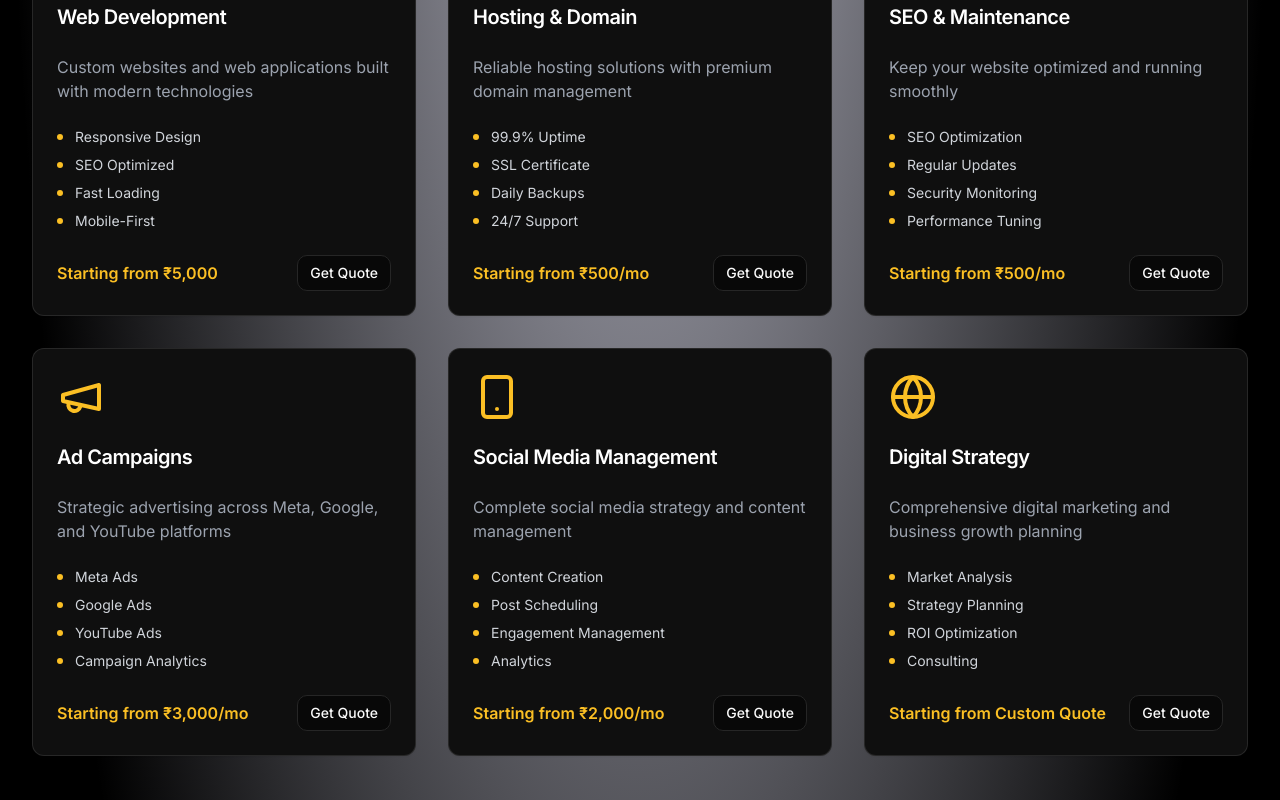
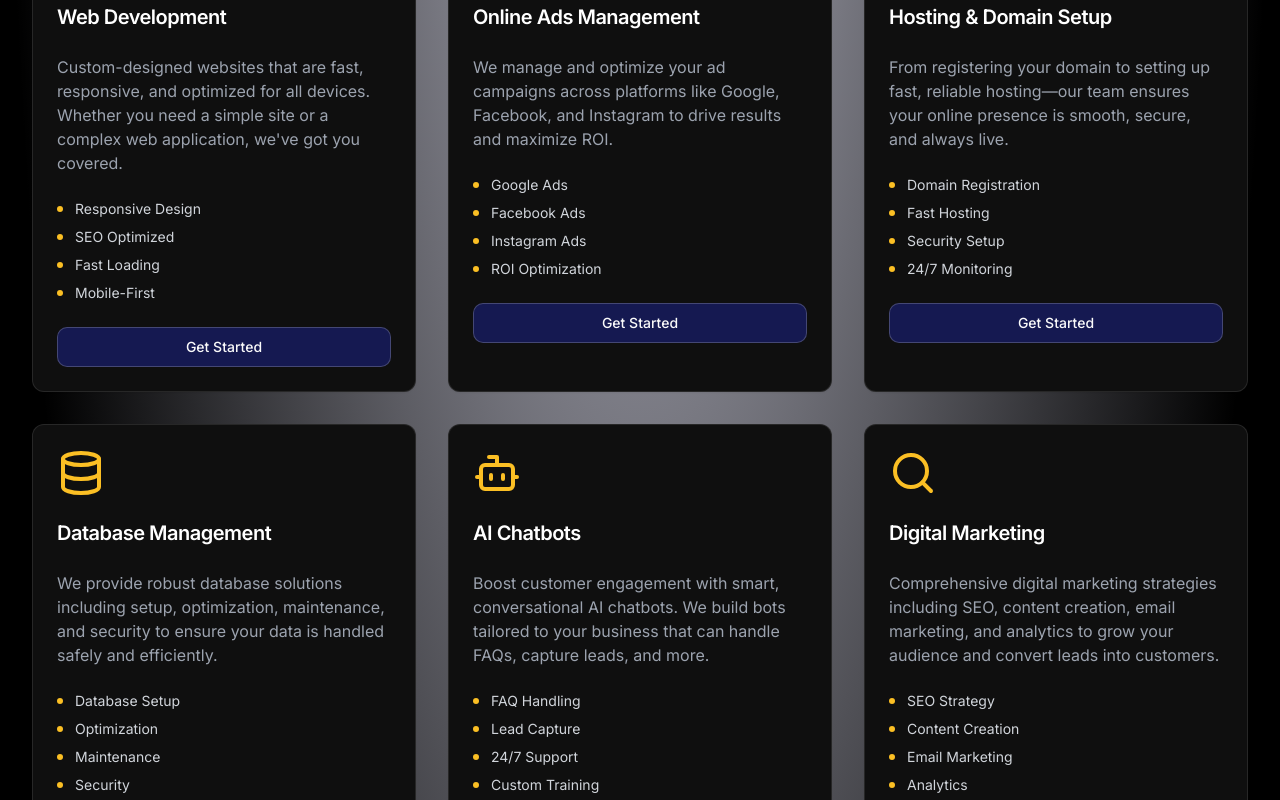
Before and after one commit to JustMa-01/netgain1232, a React (Vite) app: page /services in a window 1280 px wide. Shown: the part 440-1240 px from the top of the page. Built offline with nearby package versions, Linux system fonts and the light colour scheme.

Commit message:
Update Services Page Content
Updated the content on the services page to remove pricing and include descriptions for each service.

```diff
--- a/src/pages/Services.tsx
+++ b/src/pages/Services.tsx
@@ -1,52 +1,45 @@
-
 import { Link } from 'react-router-dom';
-import { ArrowRight, Globe, Server, Search, Megaphone, Smartphone, Code } from 'lucide-react';
+import { ArrowRight, Globe, Server, Search, Megaphone, Bot, Database } from 'lucide-react';
 import { Button } from '@/components/ui/button';
 import { Card, CardContent, CardHeader, CardTitle } from '@/components/ui/card';
 
 const Services = () => {
   const services = [
     {
-      icon: Code,
+      icon: Globe,
       title: "Web Development",
-      description: "Custom websites and web applications built with modern technologies",
-      features: ["Responsive Design", "SEO Optimized", "Fast Loading", "Mobile-First"],
-      startingPrice: "₹5,000"
+      description: "Custom-designed websites that are fast, responsive, and optimized for all devices. Whether you need a simple site or a complex web application, we've got you covered.",
+      features: ["Responsive Design", "SEO Optimized", "Fast Loading", "Mobile-First"]
+    },
+    {
+      icon: Megaphone,
+      title: "Online Ads Management",
+      description: "We manage and optimize your ad campaigns across platforms like Google, Facebook, and Instagram to drive results and maximize ROI.",
+      features: ["Google Ads", "Facebook Ads", "Instagram Ads", "ROI Optimization"]
     },
     {
       icon: Server,
-      title: "Hosting & Domain",
-      description: "Reliable hosting solutions with premium domain management",
-      features: ["99.9% Uptime", "SSL Certificate", "Daily Backups", "24/7 Support"],
-      startingPrice: "₹500/mo"
+      title: "Hosting & Domain Setup",
+      description: "From registering your domain to setting up fast, reliable hosting—our team ensures your online presence is smooth, secure, and always live.",
+      features: ["Domain Registration", "Fast Hosting", "Security Setup", "24/7 Monitoring"]
+    },
+    {
+      icon: Database,
+      title: "Database Management",
+      description: "We provide robust database solutions including setup, optimization, maintenance, and security to ensure your data is handled safely and efficiently.",
+      features: ["Database Setup", "Optimization", "Maintenance", "Security"]
+    },
+    {
+      icon: Bot,
+      title: "AI Chatbots",
+      description: "Boost customer engagement with smart, conversational AI chatbots. We build bots tailored to your business that can handle FAQs, capture leads, and more.",
+      features: ["FAQ Handling", "Lead Capture", "24/7 Support", "Custom Training"]
     },
     {
       icon: Search,
-      title: "SEO & Maintenance",
-      description: "Keep your website optimized and running smoothly",
-      features: ["SEO Optimization", "Regular Updates", "Security Monitoring", "Performance Tuning"],
-      startingPrice: "₹500/mo"
-    },
-    {
-      icon: Megaphone,
-      title: "Ad Campaigns",
-      description: "Strategic advertising across Meta, Google, and YouTube platforms",
-      features: ["Meta Ads", "Google Ads", "YouTube Ads", "Campaign Analytics"],
-      startingPrice: "₹3,000/mo"
-    },
-    {
-      icon: Smartphone,
-      title: "Social Media Management",
-      description: "Complete social media strategy and content management",
-      features: ["Content Creation", "Post Scheduling", "Engagement Management", "Analytics"],
-      startingPrice: "₹2,000/mo"
-    },
-    {
-      icon: Globe,
-      title: "Digital Strategy",
-      description: "Comprehensive digital marketing and business growth planning",
-      features: ["Market Analysis", "Strategy Planning", "ROI Optimization", "Consulting"],
-      startingPrice: "Custom Quote"
+      title: "Digital Marketing",
+      description: "Comprehensive digital marketing strategies including SEO, content creation, email marketing, and analytics to grow your audience and convert leads into customers.",
+      features: ["SEO Strategy", "Content Creation", "Email Marketing", "Analytics"]
     }
   ];
 
@@ -81,14 +74,11 @@ const Services = () => {
                     </li>
                   ))}
                 </ul>
-                <div className="flex items-center justify-between">
-                  <span className="text-amber-400 font-semibold">Starting from {service.startingPrice}</span>
-                  <Link to="/contact">
-                    <Button size="sm" variant="outline" className="glass-button">
-                      Get Quote
-                    </Button>
-                  </Link>
-                </div>
+                <Link to="/contact">
+                  <Button className="w-full glass-button">
+                    Get Started
+                  </Button>
+                </Link>
               </CardContent>
             </Card>
           ))}
```
